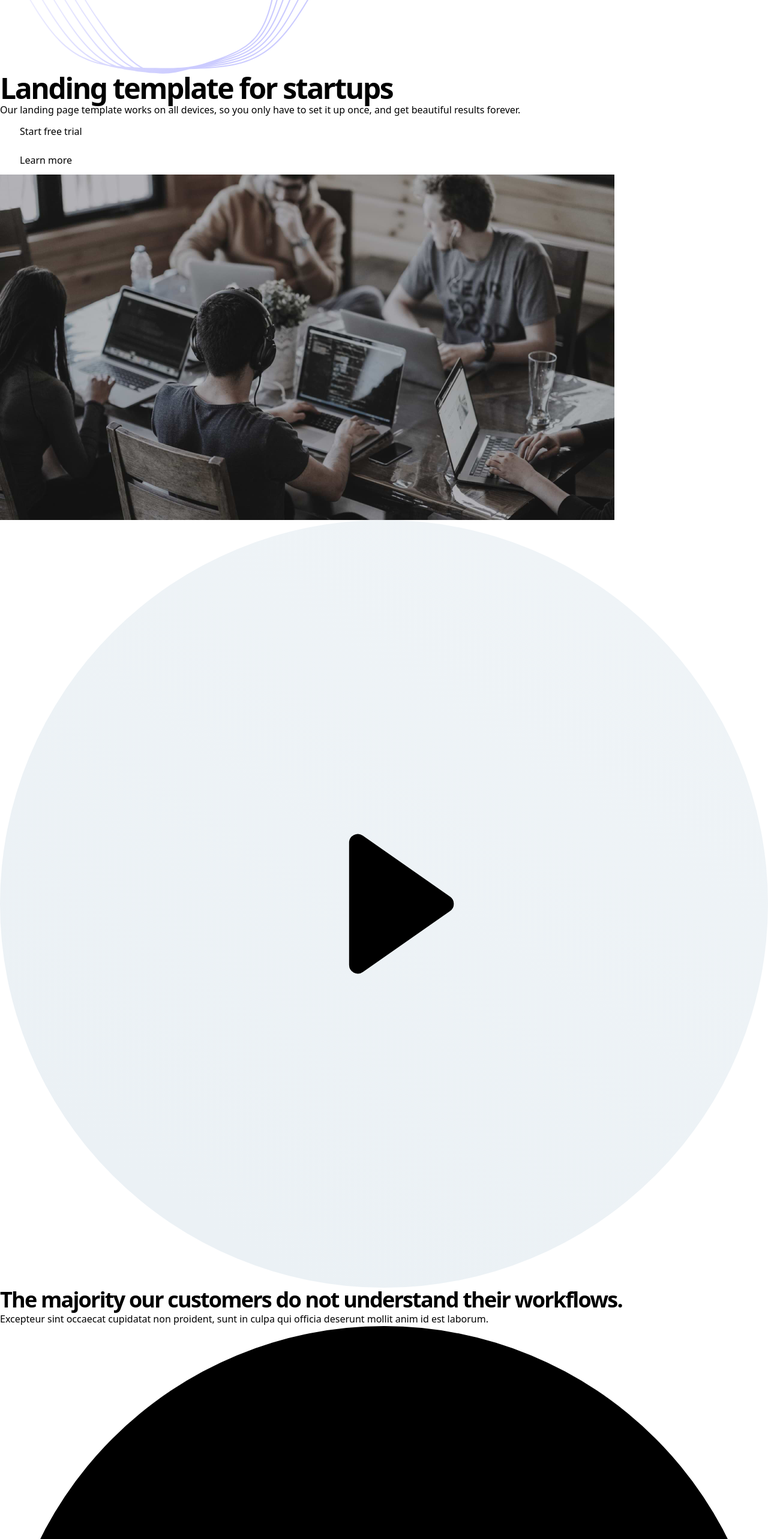
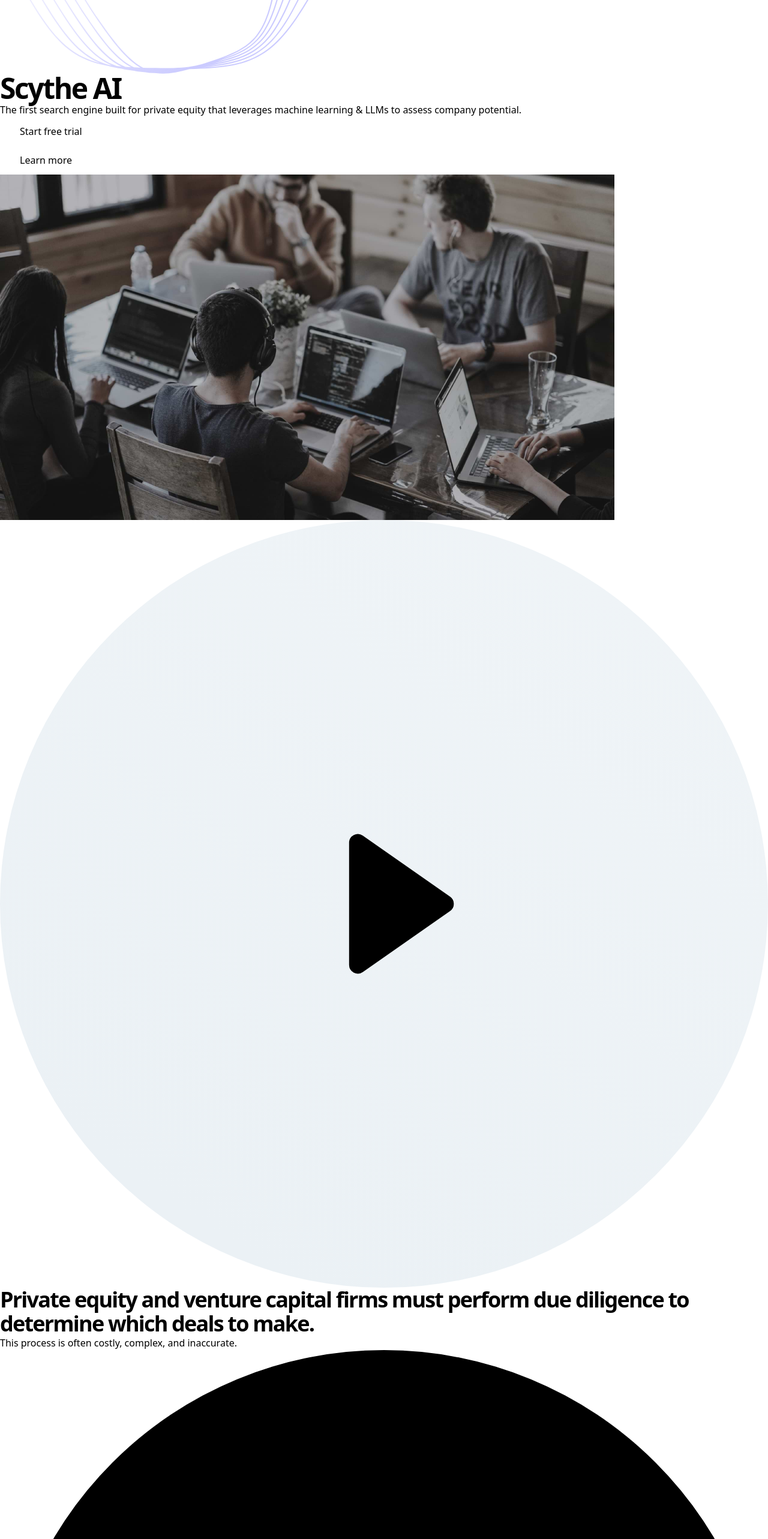
Before and after one commit to Scythe-AI/website, a React (Vite) app: page / in a window 1280 px wide. Shown: the part 2160-4726 px from the top of the page at 60% size. Built offline with nearby package versions, Linux system fonts and the light colour scheme.

Commit message:
initial commit

```diff
--- a/src/pages/Home.jsx
+++ b/src/pages/Home.jsx
@@ -31,7 +31,7 @@
         <Newsletter />
       </main>
 
-      <Banner />
+      {/*<Banner /> */}
 
       {/*  Site footer */}
       <Footer />
--- a/src/partials/FeaturesBlocks.jsx
+++ b/src/partials/FeaturesBlocks.jsx
@@ -8,8 +8,8 @@
 
           {/* Section header */}
           <div className="max-w-3xl mx-auto text-center pb-12 md:pb-20">
-            <h2 className="h2 mb-4">The majority our customers do not understand their workflows.</h2>
-            <p className="text-xl text-gray-400">Excepteur sint occaecat cupidatat non proident, sunt in culpa qui officia deserunt mollit anim id est laborum.</p>
+            <h2 className="h2 mb-4">Private equity and venture capital firms must perform due diligence to determine which deals to make.</h2>
+            <p className="text-xl text-gray-400">This process is often costly, complex, and inaccurate. </p>
           </div>
 
           {/* Items */}
--- a/src/partials/Footer.jsx
+++ b/src/partials/Footer.jsx
@@ -8,13 +8,13 @@
         <div className="max-w-6xl mx-auto px-4 sm:px-6">
 
           {/* Top area: Blocks */}
-          <div className="grid md:grid-cols-12 gap-8 lg:gap-20 mb-8 md:mb-12">
+          {/* <div className="grid md:grid-cols-12 gap-8 lg:gap-20 mb-8 md:mb-12">
 
             {/* 1st block */}
-            <div className="md:col-span-4 lg:col-span-5">
+            {/*<div className="md:col-span-4 lg:col-span-5">
               <div className="mb-2">
                 {/* Logo */}
-                <Link to="/" className="inline-block" aria-label="Cruip">
+                {/*<Link to="/" className="inline-block" aria-label="Cruip">
                   <svg className="w-8 h-8 fill-current text-purple-600" viewBox="0 0 32 32" xmlns="http://www.w3.org/2000/svg">
                     <path d="M31.952 14.751a260.51 260.51 0 00-4.359-4.407C23.932 6.734 20.16 3.182 16.171 0c1.634.017 3.21.28 4.692.751 3.487 3.114 6.846 6.398 10.163 9.737.493 1.346.811 2.776.926 4.262zm-1.388 7.883c-2.496-2.597-5.051-5.12-7.737-7.471-3.706-3.246-10.693-9.81-15.736-7.418-4.552 2.158-4.717 10.543-4.96 16.238A15.926 15.926 0 010 16C0 9.799 3.528 4.421 8.686 1.766c1.82.593 3.593 1.675 5.038 2.587 6.569 4.14 12.29 9.71 17.792 15.57-.237.94-.557 1.846-.952 2.711zm-4.505 5.81a56.161 56.161 0 00-1.007-.823c-2.574-2.054-6.087-4.805-9.394-4.044-3.022.695-4.264 4.267-4.97 7.52a15.945 15.945 0 01-3.665-1.85c.366-3.242.89-6.675 2.405-9.364 2.315-4.107 6.287-3.072 9.613-1.132 3.36 1.96 6.417 4.572 9.313 7.417a16.097 16.097 0 01-2.295 2.275z" />
                   </svg>
@@ -24,10 +24,10 @@
             </div>
 
             {/* 2nd, 3rd and 4th blocks */}
-            <div className="md:col-span-8 lg:col-span-7 grid sm:grid-cols-3 gap-8">
+            {/*<div className="md:col-span-8 lg:col-span-7 grid sm:grid-cols-3 gap-8">
 
               {/* 2nd block */}
-              <div className="text-sm">
+              {/*<div className="text-sm">
                 <h6 className="text-gray-200 font-medium mb-1">Products</h6>
                 <ul>
                   <li className="mb-1">
@@ -43,7 +43,7 @@
               </div>
 
               {/* 3rd block */}
-              <div className="text-sm">
+              {/*<div className="text-sm">
                 <h6 className="text-gray-200 font-medium mb-1">Resources</h6>
                 <ul>
                   <li className="mb-1">
@@ -65,7 +65,7 @@
               </div>
 
               {/* 4th block */}
-              <div className="text-sm">
+              {/*<div className="text-sm">
                 <h6 className="text-gray-200 font-medium mb-1">Company</h6>
                 <ul>
                   <li className="mb-1">
@@ -88,14 +88,14 @@
 
             </div>
 
-          </div>
+          </div> */}
 
           {/* Bottom area */}
           <div className="md:flex md:items-center md:justify-between">
 
             {/* Social links */}
             <ul className="flex mb-4 md:order-1 md:ml-4 md:mb-0">
-              <li>
+              {/* <li>
                 <Link to="#" className="flex justify-center items-center text-purple-600 bg-gray-800 hover:text-gray-100 hover:bg-purple-600 rounded-full transition duration-150 ease-in-out" aria-label="Twitter">
                   <svg className="w-8 h-8 fill-current" viewBox="0 0 32 32" xmlns="http://www.w3.org/2000/svg">
                     <path d="M24 11.5c-.6.3-1.2.4-1.9.5.7-.4 1.2-1 1.4-1.8-.6.4-1.3.6-2.1.8-.6-.6-1.5-1-2.4-1-1.7 0-3.2 1.5-3.2 3.3 0 .3 0 .5.1.7-2.7-.1-5.2-1.4-6.8-3.4-.3.5-.4 1-.4 1.7 0 1.1.6 2.1 1.5 2.7-.5 0-1-.2-1.5-.4 0 1.6 1.1 2.9 2.6 3.2-.3.1-.6.1-.9.1-.2 0-.4 0-.6-.1.4 1.3 1.6 2.3 3.1 2.3-1.1.9-2.5 1.4-4.1 1.4H8c1.5.9 3.2 1.5 5 1.5 6 0 9.3-5 9.3-9.3v-.4c.7-.5 1.3-1.1 1.7-1.8z" />
@@ -124,9 +124,9 @@
                     <path d="M20 24h-8c-2.056 0-4-1.944-4-4v-8c0-2.056 1.944-4 4-4h8c2.056 0 4 1.944 4 4v8c0 2.056-1.944 4-4 4zm-8-14c-.935 0-2 1.065-2 2v8c0 .953 1.047 2 2 2h8c.935 0 2-1.065 2-2v-8c0-.935-1.065-2-2-2h-8z" />
                   </svg>
                 </Link>
-              </li>
+              </li> */}
               <li className="ml-4">
-                <Link to="#" className="flex justify-center items-center text-purple-600 bg-gray-800 hover:text-gray-100 hover:bg-purple-600 rounded-full transition duration-150 ease-in-out" aria-label="Linkedin">
+                <Link target={"_blank"} to="https://www.linkedin.com/company/scythe-ai/" className="flex justify-center items-center text-purple-600 bg-gray-800 hover:text-gray-100 hover:bg-purple-600 rounded-full transition duration-150 ease-in-out" aria-label="Linkedin">
                   <svg className="w-8 h-8 fill-current" viewBox="0 0 32 32" xmlns="http://www.w3.org/2000/svg">
                     <path d="M23.3 8H8.7c-.4 0-.7.3-.7.7v14.7c0 .3.3.6.7.6h14.7c.4 0 .7-.3.7-.7V8.7c-.1-.4-.4-.7-.8-.7zM12.7 21.6h-2.3V14h2.4v7.6h-.1zM11.6 13c-.8 0-1.4-.7-1.4-1.4 0-.8.6-1.4 1.4-1.4.8 0 1.4.6 1.4 1.4-.1.7-.7 1.4-1.4 1.4zm10 8.6h-2.4v-3.7c0-.9 0-2-1.2-2s-1.4 1-1.4 2v3.8h-2.4V14h2.3v1c.3-.6 1.1-1.2 2.2-1.2 2.4 0 2.8 1.6 2.8 3.6v4.2h.1z" />
                   </svg>
@@ -135,7 +135,7 @@
             </ul>
 
             {/* Copyrights note */}
-            <div className="text-gray-400 text-sm mr-4">&copy; Cruip.com. All rights reserved.</div>
+            <div className="text-gray-400 text-sm mr-4">&copy; Scythe AI. All rights reserved.</div>
 
           </div>
 
--- a/src/partials/HeroHome.jsx
+++ b/src/partials/HeroHome.jsx
@@ -1,15 +1,10 @@
-import React, { useState, useRef, useEffect } from 'react';
+import React, { useState } from 'react';
 import Modal from '../utils/Modal';
 
 import HeroImage from '../images/hero-image-01.jpg';
 
 function HeroHome() {
   const [videoModalOpen, setVideoModalOpen] = useState(false);
-  const video = useRef(null);
-
-  useEffect(() => {
-    videoModalOpen ? video.current.play() : video.current.pause();
-  }, [videoModalOpen]);
 
   return (
     <section>
@@ -42,10 +37,10 @@
           {/* Section header */}
           <div className="max-w-3xl mx-auto text-center pb-12 md:pb-16">
             <h1 className="h1 mb-4" data-aos="fade-up">
-              Landing template for startups
+              Scythe AI
             </h1>
             <p className="text-xl text-gray-400 mb-8" data-aos="fade-up" data-aos-delay="200">
-              Our landing page template works on all devices, so you only have to set it up once, and get beautiful results forever.
+            The first search engine built for private equity that leverages machine learning & LLMs to assess company potential.
             </p>
             <div className="max-w-xs mx-auto sm:max-w-none sm:flex sm:justify-center">
               <div data-aos="fade-up" data-aos-delay="400">
@@ -98,10 +93,7 @@
             {/* Modal */}
             <Modal id="modal" ariaLabel="modal-headline" show={videoModalOpen} handleClose={() => setVideoModalOpen(false)}>
               <div className="relative pb-9/16">
-                <video ref={video} className="absolute w-full h-full" width="1920" height="1080" loop autoPlay controls>
-                  <source src="/videos/video.mp4" type="video/mp4" />
-                  Your browser does not support the video tag.
-                </video>
+                <iframe className="absolute w-full h-full" src="https://player.vimeo.com/video/174002812" title="Video" allowFullScreen></iframe>
               </div>
             </Modal>
           </div>
```
Also changed, not shown: 2 other files (tests, documents, lock files or other folders).
